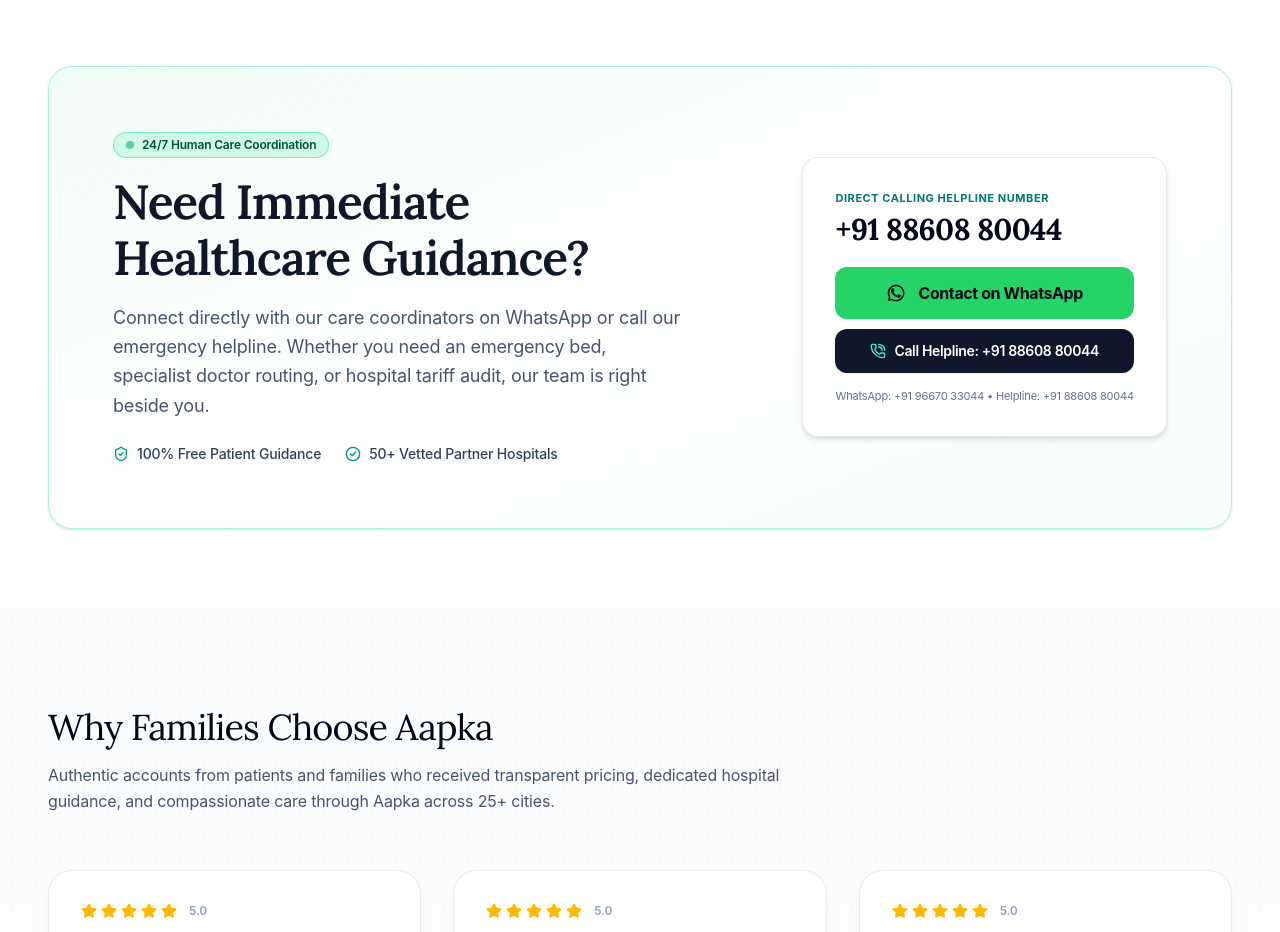
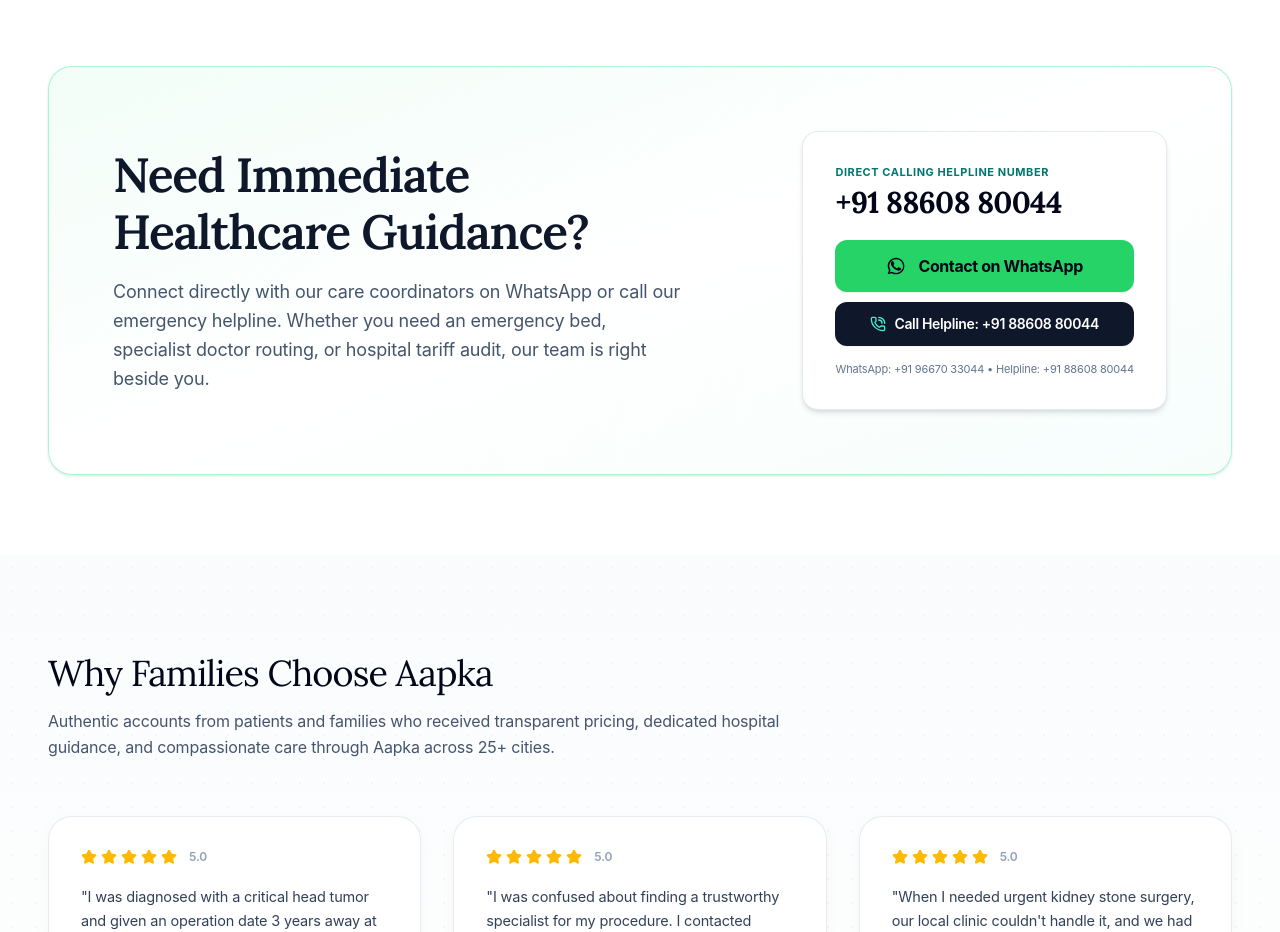
Before and after one commit to aapkatech/Aapka, a React (Vite) app: page / in a window 1280 px wide. Shown: the part 2760-3692 px from the top of the page. Built offline with nearby package versions, Linux system fonts and the light colour scheme; a web font is replaced by a local one.

Commit message:
refactor(contact): remove care coordination tag and trust check chips

```diff
--- a/src/components/WhatsAppContactSection.tsx
+++ b/src/components/WhatsAppContactSection.tsx
@@ -1,5 +1,5 @@
 import React from 'react';
-import { PhoneCall, CheckCircle2, ShieldCheck } from 'lucide-react';
+import { PhoneCall } from 'lucide-react';
 
 export const WhatsAppIcon = ({ className = "w-6 h-6" }: { className?: string }) => (
   <svg
@@ -32,11 +32,6 @@ export const WhatsAppContactSection: React.FC = () => {
 
             {/* Left Content */}
             <div className="lg:col-span-7 space-y-4">
-              <div className="inline-flex items-center gap-2 px-3 py-1 rounded-full bg-emerald-100 text-emerald-900 border border-emerald-300/80 text-xs font-semibold">
-                <span className="w-2 h-2 rounded-full bg-emerald-600 animate-pulse" />
-                <span>24/7 Human Care Coordination</span>
-              </div>
-
               <h2 className="font-serif text-3xl sm:text-4xl md:text-5xl font-semibold tracking-tight text-slate-900 leading-[1.18]">
                 Need Immediate Healthcare Guidance?
               </h2>
@@ -44,18 +39,6 @@ export const WhatsAppContactSection: React.FC = () => {
               <p className="text-base sm:text-lg text-slate-600 font-normal leading-relaxed max-w-xl">
                 Connect directly with our care coordinators on WhatsApp or call our emergency helpline. Whether you need an emergency bed, specialist doctor routing, or hospital tariff audit, our team is right beside you.
               </p>
-
-              {/* Trust Badges */}
-              <div className="pt-2 flex flex-wrap items-center gap-y-2 gap-x-6 text-xs sm:text-sm font-medium text-slate-700">
-                <div className="flex items-center gap-2">
-                  <ShieldCheck className="w-4 h-4 text-teal-600 shrink-0" />
-                  <span>100% Free Patient Guidance</span>
-                </div>
-                <div className="flex items-center gap-2">
-                  <CheckCircle2 className="w-4 h-4 text-teal-600 shrink-0" />
-                  <span>50+ Vetted Partner Hospitals</span>
-                </div>
-              </div>
             </div>
 
             {/* Right Action Box: High-Trust White Consultation Card */}
```
